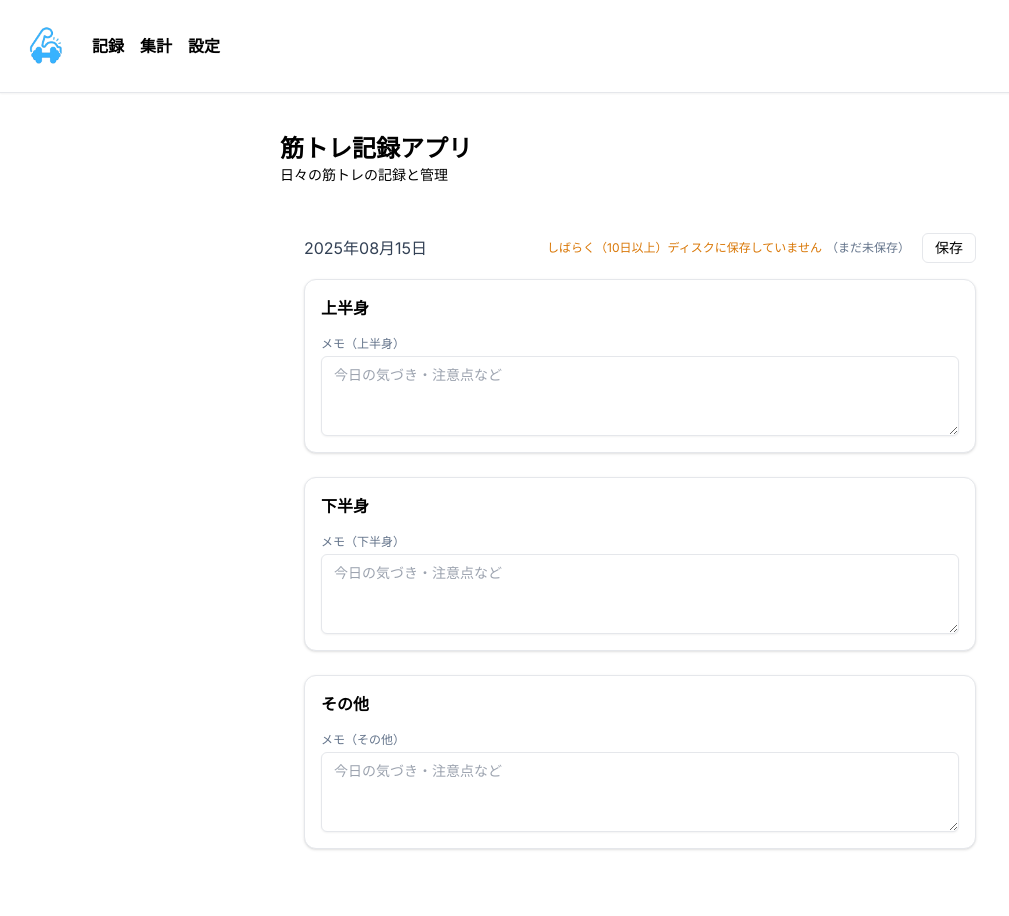
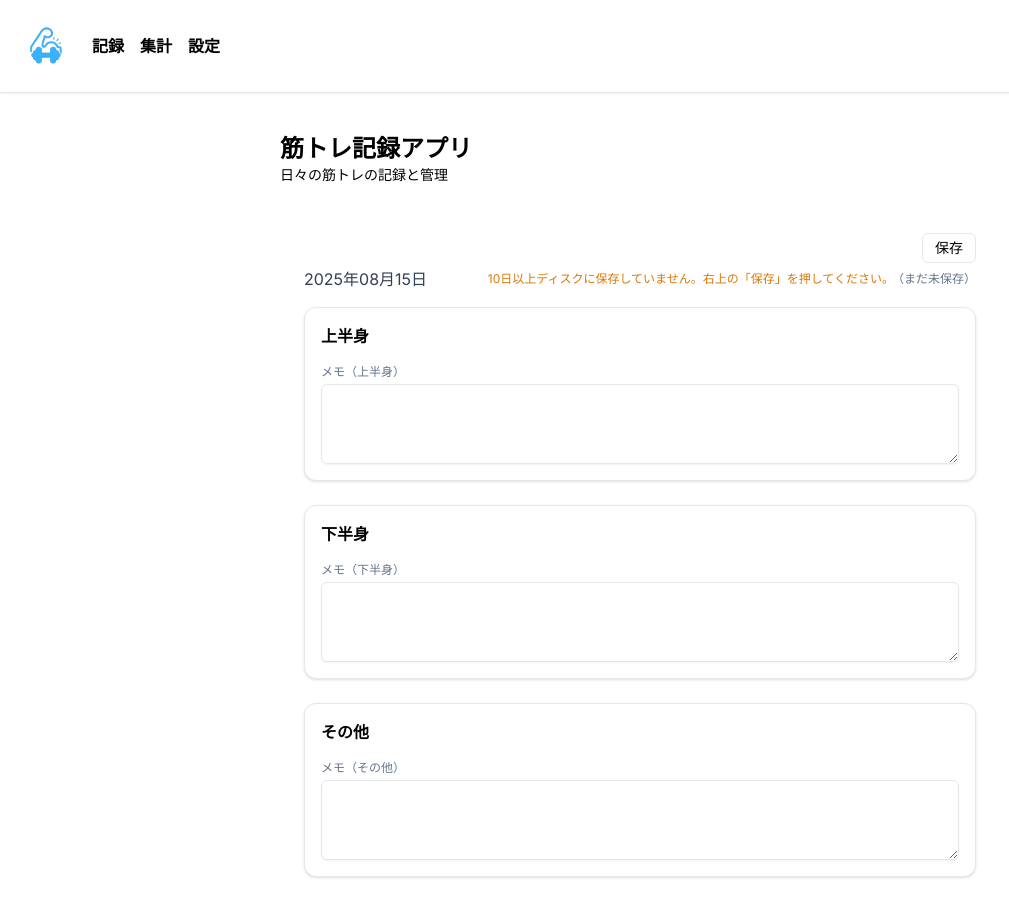
Before and after one commit to Mickey-1996/workout-tracker20250807, a Next.js app: page / in a window 1280 px wide. Shown: the top 916 px of the page, without its empty margins (0-1009 px from the left). Built offline with nearby package versions, Linux system fonts and the light colour scheme.

Commit message:
Update RecordTab.tsx

```diff
--- a/src/tabs/RecordTab.tsx
+++ b/src/tabs/RecordTab.tsx
@@ -52,7 +52,7 @@ function downloadJSON(filename: string, data: unknown) {
   const blob = new Blob([JSON.stringify(data, null, 2)], { type: "application/json" });
   const a = document.createElement("a");
   a.href = URL.createObjectURL(blob);
-  a.download = filename;
+  a.download = filename; // 例: "workoutrecord.2508172230"
   a.click();
   URL.revokeObjectURL(a.href);
 }
@@ -164,10 +164,9 @@ export default function RecordTab() {
     [today]
   );
 
-  /* ▼▼ ここから“SSR安全”な初期化：初期描画は空 → マウント後にlocalStorageを読む ▼▼ */
+  /* ▼▼ SSR安全な初期化 ▼▼ */
   const [exercises, setExercises] = useState<ExercisesGrouped>({ upper: [], lower: [], etc: [] });
 
-  // 記録は空で開始。マウント後に置き換える
   const [rec, setRec] = useState<DayRecord>({
     date: todayStr,
     times: {},
@@ -183,7 +182,6 @@ export default function RecordTab() {
   const [lastSavedSig, setLastSavedSig] = useState<string>("");
   const [currentSig, setCurrentSig] = useState<string>("");
 
-  // マウント後に localStorage を読み込む（SSRでは実行されない）
   useEffect(() => {
     try {
       setExercises(loadExercises());
@@ -281,7 +279,7 @@ export default function RecordTab() {
             const mode = (it.mode ?? it.inputMode ?? "check") as InputMode;
             const setCount = it.sets ?? it.checkCount ?? 3;
 
-            // 1行目：種目名 + 入力UI（折返しなし）
+            // 1行目：種目名 + 入力UI
             const row1 = (
               <div className="flex items-center gap-3 whitespace-nowrap overflow-x-auto">
                 <div className="text-sm text-slate-700 min-w-[6rem]">{it.name}</div>
@@ -337,7 +335,7 @@ export default function RecordTab() {
               </div>
             );
 
-            // 2行目：インターバル（折返しなし）
+            // 2行目：インターバル
             const times = rec.times?.[id] ?? [];
             const n = times.length;
             const last = n ? new Date(times[n - 1]) : null;
@@ -361,7 +359,7 @@ export default function RecordTab() {
           })}
         </div>
 
-        {/* カテゴリメモ */}
+        {/* カテゴリメモ（placeholderは指定しない＝空欄） */}
         <div className="mt-4">
           <div className="mb-1 text-xs text-slate-500">メモ（{label}）</div>
           <Textarea
@@ -376,43 +374,33 @@ export default function RecordTab() {
               };
               persist(next);
             }}
-            placeholder="今日の気づき・注意点など"
           />
         </div>
       </Card>
     );
   };
 
+  // YYMMDDTT（TT=時分：HHmm）形式のファイル名を生成
+  const buildYYMMDDTT = () => {
+    const now = new Date();
+    const YY = String(now.getFullYear()).slice(-2);
+    const MM = String(now.getMonth() + 1).padStart(2, "0");
+    const DD = String(now.getDate()).padStart(2, "0");
+    const TT = `${String(now.getHours()).padStart(2, "0")}${String(now.getMinutes()).padStart(2, "0")}`;
+    return `${YY}${MM}${DD}${TT}`;
+  };
+
   return (
     <div className="p-4 sm:p-6">
-      {/* ヘッダー：左＝日付、右＝保存ボタン＋リマインド */}
-      <div className="mb-4 flex items-center justify-between">
-        <div className="text-slate-700">{displayDate}</div>
-        <div className="flex items-center gap-3">
-          {/* 10日未保存のリマインド（小さめ） */}
-          {shouldPromptSave && (
-            <div className="text-xs text-amber-600">
-              しばらく（10日以上）ディスクに保存していません
-              {lastDiskSaveAt ? (
-                <span className="ml-1 text-slate-500">（最終保存 {new Date(lastDiskSaveAt).toLocaleString()}）</span>
-              ) : (
-                <span className="ml-1 text-slate-500">（まだ未保存）</span>
-              )}
-            </div>
-          )}
+      {/* ヘッダー：上＝保存ボタン（右寄せ）、下＝日付表示 */}
+      <div className="mb-1 flex items-center justify-end">
         {/* 変更ありバッジ */}
-          {hasUnsavedChanges && <span className="text-xs text-rose-600">未保存の変更があります</span>}
+        {hasUnsavedChanges && <span className="mr-3 text-xs text-rose-600">未保存の変更があります</span>}
         <button
           type="button"
           className="rounded-md border px-3 py-1 text-sm hover:bg-slate-50"
           onClick={() => {
-              const now = new Date();
-              const ts =
-                `${now.getFullYear()}${String(now.getMonth() + 1).padStart(2, "0")}` +
-                `${String(now.getDate()).padStart(2, "0")}-${String(now.getHours()).padStart(2, "0")}` +
-                `${String(now.getMinutes()).padStart(2, "0")}`;
-              const filename = `workout-records-${ts}.json`;
-
+            const filename = `workoutrecord.${buildYYMMDDTT()}`; // 要件②：workoutrecord.YYMMDDTT
             const payload = collectAllDayRecords();
             downloadJSON(filename, payload); // iPhone の「ダウンロード」に保存されます
 
@@ -429,6 +417,21 @@ export default function RecordTab() {
           保存
         </button>
       </div>
+
+      {/* 日付とリマインド行 */}
+      <div className="mb-4 flex items-center justify-between">
+        <div className="text-slate-700">{displayDate}</div>
+        {/* 10日未保存のリマインド（小さめ） */}
+        {shouldPromptSave && (
+          <div className="text-xs text-amber-600">
+            10日以上ディスクに保存していません。右上の「保存」を押してください。
+            {lastDiskSaveAt ? (
+              <span className="ml-1 text-slate-500">（最終保存 {new Date(lastDiskSaveAt).toLocaleString()}）</span>
+            ) : (
+              <span className="ml-1 text-slate-500">（まだ未保存）</span>
+            )}
+          </div>
+        )}
       </div>
 
       {renderCategory("upper", "上半身")}
```
Lines whose indentation alone changed are shown as unchanged.
